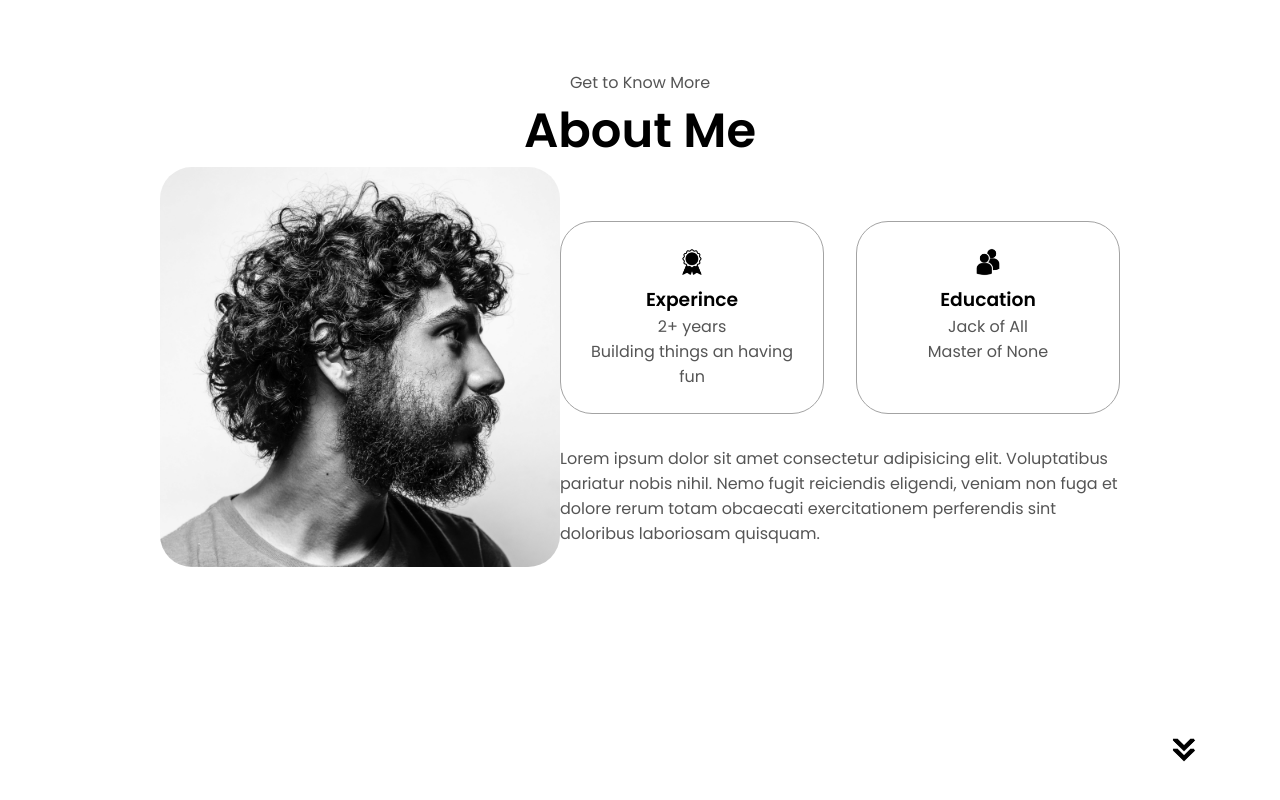
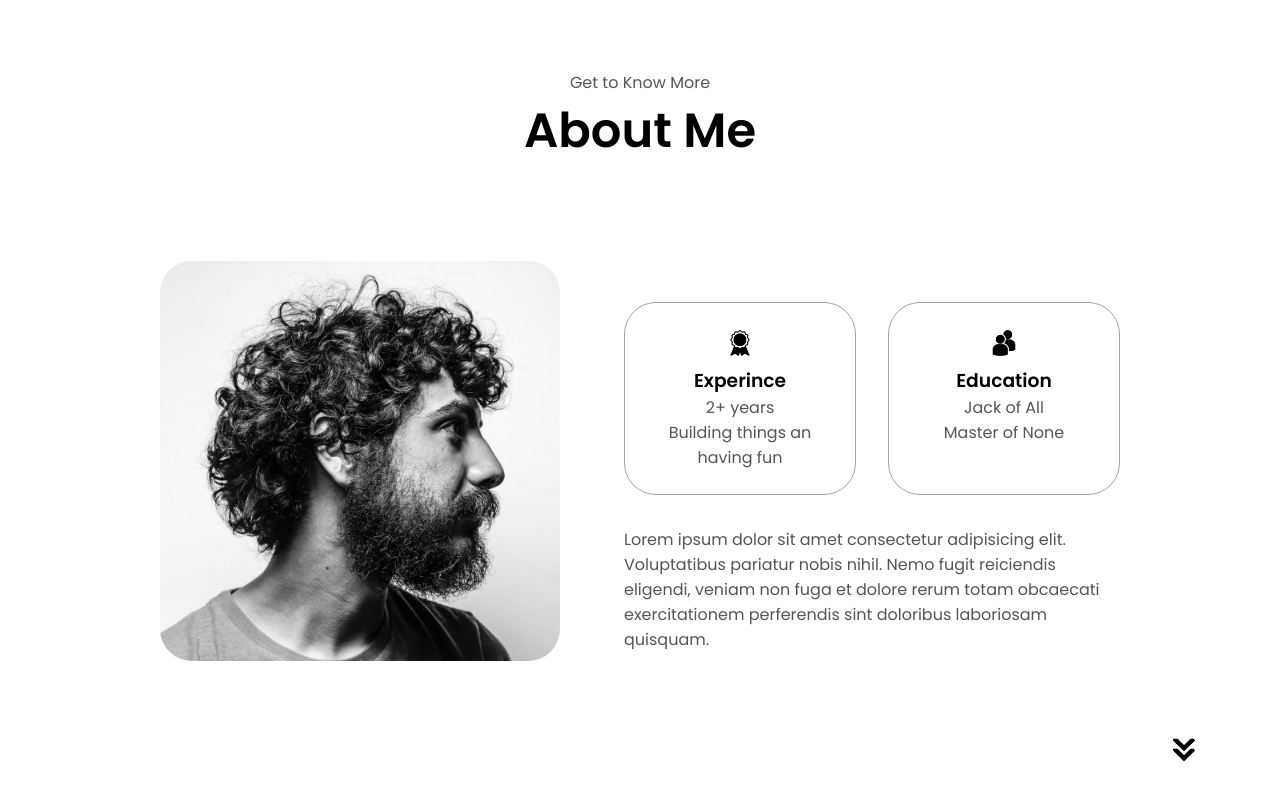
Before and after one commit to Infamouslanre/portfolio, a plain HTML site: page index.html in a window 1280 px wide. Shown: the part 738-1538 px from the top of the page. Drawn offline with Linux system fonts and the light colour scheme; a script that the page names is missing.

Commit message:
styling for about me

```diff
--- a/style.css
+++ b/style.css
@@ -292,3 +292,14 @@ section {
     border-color: rgb(163, 163, 163);
     text-align: center;
 }
+
+.section-container {
+    gap: 4rem;
+    height: 80%;
+}
+
+.section__pic-container {
+    height: 400px;
+    width: 400px;
+    margin: auto 0;
+}
```
